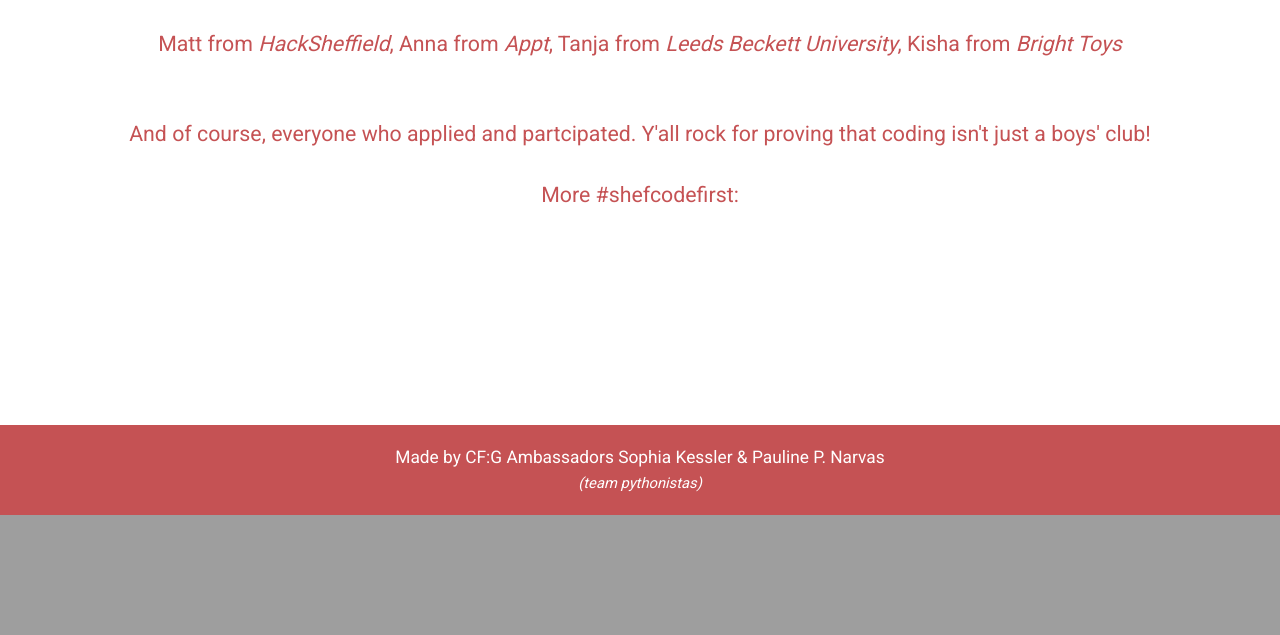
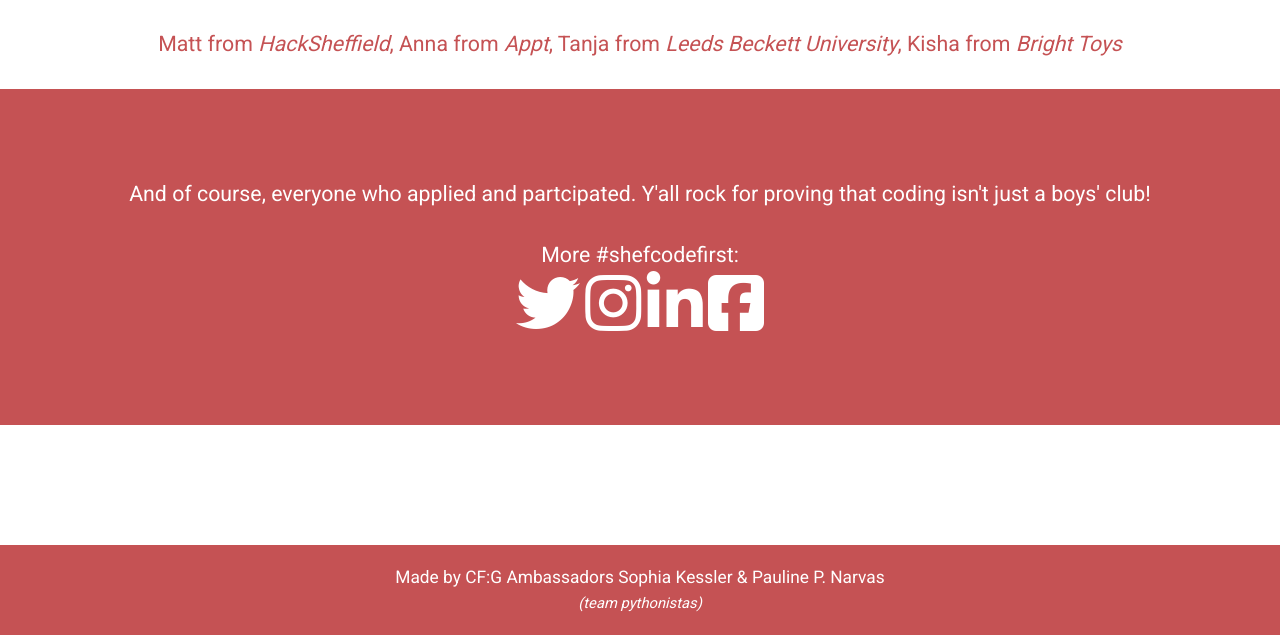
Before and after one commit to paulienuh/PythonProject, a Flask app: page / in a window 1280 px wide. Shown: the part 2995-3630 px from the top of the page. Before the commit the page ends 3510 px from the top, so only its background shows below. Run offline with Flask 2, Linux system fonts and the light colour scheme; some libraries are stand-ins or nearby versions.

Commit message:
testing alternative colours

```diff
--- a/templates/index.html
+++ b/templates/index.html
@@ -100,7 +100,11 @@
 <img src="https://pbs.twimg.com/profile_images/713041318826668036/DPlAsrQT.jpg" class="img"></a></center>
 <div class="text" >
 Matt from <em>HackSheffield</em>, Anna from <em>Appt</em>, Tanja from <em>Leeds Beckett University</em>, Kisha from <em>Bright Toys</em></div>
-<div class="text" >
+
+
+
+
+<div class="textbox" >
 
 	And of course, everyone who applied and partcipated. Y'all rock for proving that coding isn't just a boys' club!
 <br>
```
